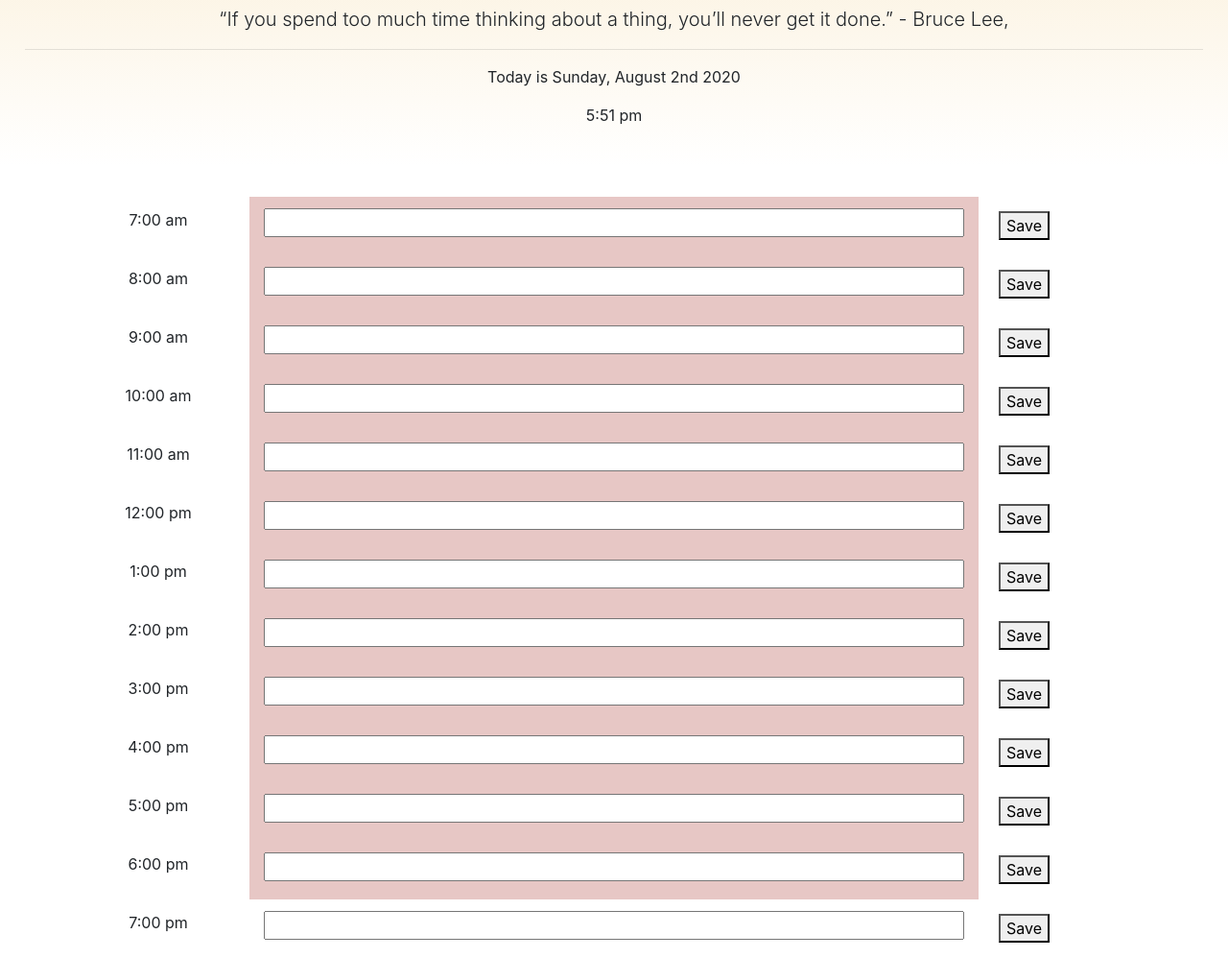
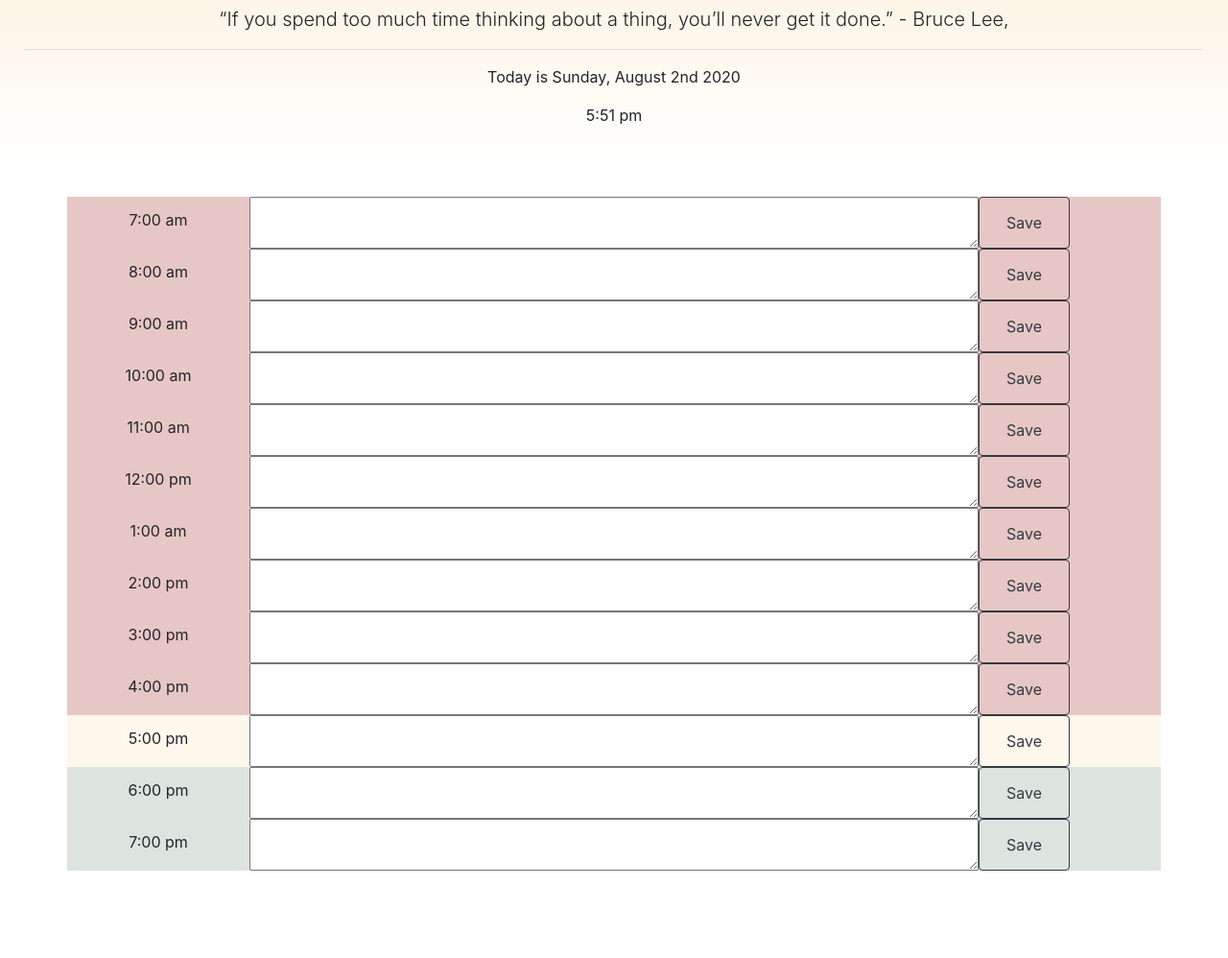
Before and after one commit to hihellos/Day_Planner, a plain HTML site: page index.html in a window 1280 px wide. Shown: the part 96-1094 px from the top of the page at 96% size. After the commit the page ends 1003 px from the top, so only its background shows below. Drawn offline with nearby package versions, Linux system fonts and the light colour scheme.

Commit message:
html: hard coded schedule of hours since that is static, js: no more dynamic creation of scheudle, instead referencing ids and classes for onclick event to save and retrieve text in local storage, and for conditional formatting of colors to represent past, present, and future status of each hour at the current moment you are looking at the planner

```diff
--- a/index.html
+++ b/index.html
@@ -26,7 +26,71 @@
 
     <!-- Day Overview Container -->
     <div class="container text-center">
-        <!-- Rows for each hour, columns for hour, to do, and save button -->
+        <div class="row timeslot" id="hr-7">
+            <div class="col-md-2 hour">7:00 am</div>
+            <textarea class="col-md-8 reservation" value="7"></textarea>
+            <button class="col-md-1 hour btn saveBtn btn-outline-dark">Save</button>
+        </div>
+        <div class="row timeslot" id="hr-8">
+            <div class="col-md-2 hour">8:00 am</div>
+            <textarea class="col-md-8 reservation" value="8"></textarea>
+            <button class="col-md-1 hour btn saveBtn btn-outline-dark">Save</button>
+        </div>
+        <div class="row timeslot" id="hr-9">
+            <div class="col-md-2 hour">9:00 am</div>
+            <textarea class="col-md-8 reservation" value="9"></textarea>
+            <button class="col-md-1 hour btn saveBtn btn-outline-dark">Save</button>
+        </div>
+        <div class="row timeslot" id="hr-10">
+            <div class="col-md-2 hour">10:00 am</div>
+            <textarea class="col-md-8 reservation" value="10"></textarea>
+            <button class="col-md-1 hour btn saveBtn btn-outline-dark">Save</button>
+        </div>
+        <div class="row timeslot" id="hr-11">
+            <div class="col-md-2 hour">11:00 am</div>
+            <textarea class="col-md-8 reservation" value="11"></textarea>
+            <button class="col-md-1 hour btn saveBtn btn-outline-dark">Save</button>
+        </div>
+        <div class="row timeslot" id="hr-12">
+            <div class="col-md-2 hour">12:00 pm</div>
+            <textarea class="col-md-8 reservation" value="12"></textarea>
+            <button class="col-md-1 hour btn saveBtn btn-outline-dark">Save</button>
+        </div>
+        <div class="row timeslot" id="hr-13">
+            <div class="col-md-2 hour">1:00 am</div>
+            <textarea class="col-md-8 reservation" value="13"></textarea>
+            <button class="col-md-1 hour btn saveBtn btn-outline-dark">Save</button>
+        </div>
+        <div class="row timeslot" id="hr-14">
+            <div class="col-md-2 hour">2:00 pm</div>
+            <textarea class="col-md-8 reservation" value="14"></textarea>
+            <button class="col-md-1 hour btn saveBtn btn-outline-dark">Save</button>
+        </div>
+        <div class="row timeslot" id="hr-15">
+            <div class="col-md-2 hour">3:00 pm</div>
+            <textarea class="col-md-8 reservation" value="15"></textarea>
+            <button class="col-md-1 hour btn saveBtn btn-outline-dark">Save</button>
+        </div>
+        <div class="row timeslot" id="hr-16">
+            <div class="col-md-2 hour">4:00 pm</div>
+            <textarea class="col-md-8 reservation" value="16"></textarea>
+            <button class="col-md-1 hour btn saveBtn btn-outline-dark">Save</button>
+        </div>
+        <div class="row timeslot" id="hr-17">
+            <div class="col-md-2 hour">5:00 pm</div>
+            <textarea class="col-md-8 reservation" value="17"></textarea>
+            <button class="col-md-1 hour btn saveBtn btn-outline-dark">Save</button>
+        </div>
+        <div class="row timeslot" id="hr-18">
+            <div class="col-md-2 hour">6:00 pm</div>
+            <textarea class="col-md-8 reservation" value="18"></textarea>
+            <button class="col-md-1 hour btn saveBtn btn-outline-dark">Save</button>
+        </div>
+        <div class="row timeslot" id="hr-19">
+            <div class="col-md-2 hour">7:00 pm</div>
+            <textarea class="col-md-8 reservation" value="19"></textarea>
+            <button class="col-md-1 hour btn saveBtn btn-outline-dark">Save</button>
+        </div>
     </div>
 
 <script src="script.js"></script>
--- a/script.js
+++ b/script.js
@@ -1,11 +1,12 @@
 $( document ).ready(function() {
     console.log( "ready!" );
-
-// var setBoxes = localStorage.getItem("text")
 
 // Display today's date & time in jumbotron
 $("#date").text("Today is " + (moment().format('dddd, MMMM Do YYYY')));
 $("#current-time").text((moment().format('h:mm a')));
+
+var today = new Date();
+var currentTime = today.getHours();
 
 var update = setInterval( function(){
     date = moment(new Date());
@@ -14,109 +15,31 @@ var update = setInterval( function(){
 }, 1000)
 setInterval(update, 1000);
 
-var userInputField = $("#dataTime")
-renderLastSaved();
-
-// Current Time
-var todayDate = new Date();
-var currentTime = todayDate.getHours();
-
-console.log("current time: " + currentTime);
-console.log(parseInt(moment().format('h')));
-
-// Loop to create rows, with 3 columns for each time, task input, and save button
-// Each timeblock is color coded to indicate whether it is in the past, present, or future
-for (var hour = 7; hour < 20; hour++) {
-    var rowDiv = $("<div class='row'>")
-
-    var colOne = $("<div class= 'col-md-2'><p class='hourLabel'>")
-    var colTwo = $("<div class= 'col-md-8 justify-content-center'>").attr("value", [hour]);
-    var colThree = $("<div class = 'col-md-1'><p class='button'>");
-
-    if (hour <= 12) {
-        colOne.text([hour] + ":00 am");
-        }
-    if (hour === 12) {
-        colOne.text([hour] + ":00 pm");
-    }
-    if (hour > 12) {
-        colOne.text([hour]-12 + ":00 pm");
-    }
-        if ((parseInt(moment().format('h'))) <= hour + 12) {
-            $(".col-md-8").attr("style", "background-color: #E7C7C5");
-        }
-        if ((parseInt(moment().format('h'))) == hour + 12) {
-            $(".col-md-8").attr("style", "background-color: #FDF7EC");
-        }
-        if ((parseInt(moment().format('h'))) > hour + 12) {
-            $(".col-md-8").attr("style", "background-color: #DDE4E0");
-        }
-
-    rowDiv.append(colOne, colTwo, colThree);
-    $(".container").append(rowDiv);
-}
-    console.log(hour);
-
-// Click into a timeblock, enter an event text, save button
-var saveBtn = $("<button class='save-btn' id='save'>Save</button>");
-$(".button").append(saveBtn);
-var toDoInput = $("<input class='todo-input' id='taskEntered'>").attr("type", "text");
-$(".col-md-8").append(toDoInput);
-
-// The text for that event is saved in local storage, on page refresh the saved event persists
-function renderLastSaved() {
-    $('input[type="text"]').each(function() {
-        var id = $(this).attr('id');
-        var value = localStorage.getItem(id);
-
-        $(this).val(value);
-    });
-
-// var text = localStorage.getItem("item");
-
-// userInputField.textContent = text;
-
-// console.log(text);
-}
-
-var rowValue = $("")
-$(".col-md-2")
-
-// Click button to save
-$(".save-btn").on("click", function(event) {
-    event.preventDefault();
-
-    $('input[type="text"]').each(function() {
-        var id = $(this).attr('id');
-        var value = $(this).val();
-
-        localStorage.setItem(id, value);
-    });
-
-    // var text = $(".todo-input").val();
-
-    // if (!text) {
-    //     console.log("No entry");
-    // } else {
-    //     localStorage.setItem("item", text);
-    //     renderLastSaved();
-    // }
-
-// Manoli class
-
 $(".saveBtn").on("click", function(){
     // set a variable to get values from text area and times
     var value = $(this).siblings(".reservation").val();
     var time = $(this).parent().attr("id");
 
-    localStorage.setItem(time,value);
-
+    localStorage.setItem(time, value);
 });
 
+$("#hr-7 .reservation").val(localStorage.getItem("hr-7"));
+$("#hr-8 .reservation").val(localStorage.getItem("hr-8"));
 $("#hr-9 .reservation").val(localStorage.getItem("hr-9"));
+$("#hr-10 .reservation").val(localStorage.getItem("hr-10"));
+$("#hr-11 .reservation").val(localStorage.getItem("hr-11"));
+$("#hr-12 .reservation").val(localStorage.getItem("hr-12"));
+$("#hr-13 .reservation").val(localStorage.getItem("hr-13"));
+$("#hr-14 .reservation").val(localStorage.getItem("hr-14"));
+$("#hr-15 .reservation").val(localStorage.getItem("hr-15"));
+$("#hr-16 .reservation").val(localStorage.getItem("hr-16"));
+$("#hr-17 .reservation").val(localStorage.getItem("hr-17"));
+$("#hr-18 .reservation").val(localStorage.getItem("hr-18"));
+$("#hr-19 .reservation").val(localStorage.getItem("hr-19"));
 
-function hourUpdate (){
+function hourUpdate(){
     var currentTime = today.getHours();
+
     $(".timeslot").each(function() {
         var blockTime = parseInt($(this).attr("id").split("-")[1]);
         if (blockTime < currentTime) {
@@ -128,10 +51,6 @@ function hourUpdate (){
         else {$(this).removeClass("past", "present").addClass("future");
         }
     });
-
 }
-
-
-
+hourUpdate();
 });
-});
--- a/styles.css
+++ b/styles.css
@@ -25,3 +25,15 @@ input {
     margin-top: 12px;
 
 }
+
+.past{
+    background-color: #E7C7C5;
+}
+
+.present {
+    background-color: #FDF7EC;
+}
+
+.future {
+    background-color: #DDE4E0;
+}
```
